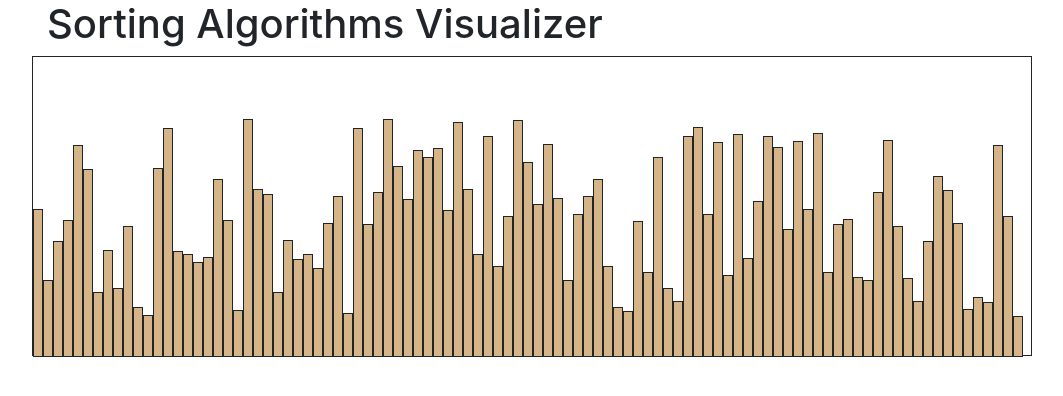
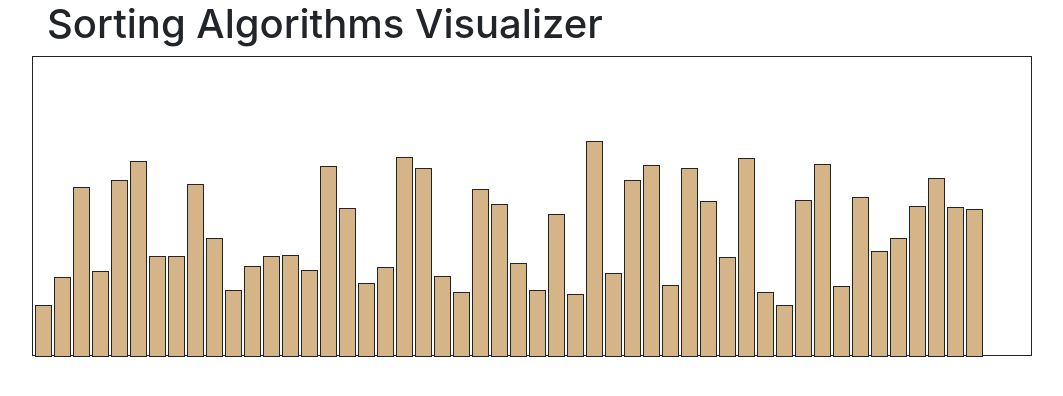
Before and after one commit to MohamedMahmoudHassan/Sorting-Algorithms-Visualizer, a React (Create React App) app: page / in a window 1280 px wide. Shown: the top 396 px of the page, without its empty margins (38-1101 px from the left). Built offline with nearby package versions, Linux system fonts and the light colour scheme.

Commit message:
Make spaces between bars of the array

```diff
--- a/src/components/array.jsx
+++ b/src/components/array.jsx
@@ -10,7 +10,7 @@ class Array extends Component {
   constructor(props) {
     super(props);
     this.state = {
-      elements: generateRandomElements(99),
+      elements: generateRandomElements(50),
       status: "unsorted"
     };
   }
--- a/src/components/bar.jsx
+++ b/src/components/bar.jsx
@@ -8,11 +8,12 @@ const Bar = ({ element, criticalValue }) => {
   }
 
   const style = {
-    width: 10,
+    width: 17,
     height: element.value,
     borderWidth: 1,
     borderStyle: "solid",
     marginTop: criticalValue - element.value,
+    marginLeft: 2,
     textAlign: "center",
     backgroundColor:
       element.isInCompare === true
```
